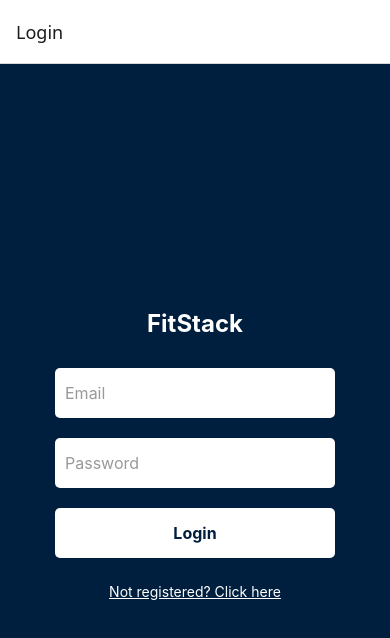
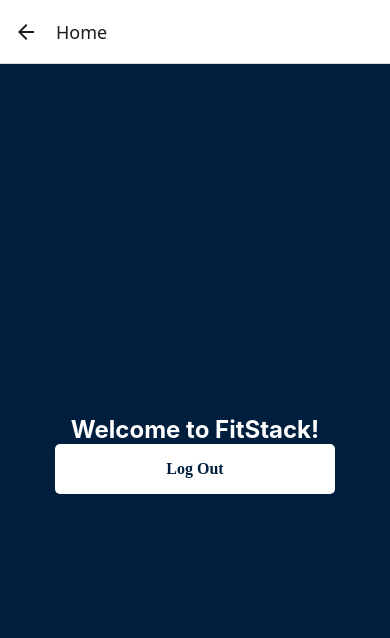
Before and after one commit to TUDublinBlanchBusinessIT/project-moyaknox-2, a React Native app: screen /Home in a window 390 px wide. Shown: the top 638 px of the page. Built offline with nearby package versions, Linux system fonts and the light colour scheme.

Commit message:
added home screen

```diff
--- a/App.js
+++ b/App.js
@@ -1,17 +1,78 @@
-import React from 'react';
+import React, { useState } from 'react';
 import { NavigationContainer } from '@react-navigation/native';
 import { createStackNavigator } from '@react-navigation/stack';
 import LoginScreen from './screens/LoginScreen';
 import SignUpScreen from './screens/SignUpScreen';
+import HomeScreen from './screens/HomeScreen'; // Import HomeScreen
+import { getFirestore, collection, query, where, getDocs, setDoc, doc } from 'firebase/firestore';
+import { app } from './firebaseConfig'; // Import Firebase config
+
+const db = getFirestore(app);
 
 const Stack = createStackNavigator();
 
 export default function App() {
+  const handleLogin = async (email, password, navigation) => {
+    try {
+      const usernamesCollection = collection(db, 'usernames');
+      const q = query(usernamesCollection, where('email', '==', email));
+      const querySnapshot = await getDocs(q);
+
+      if (!querySnapshot.empty) {
+        const userDoc = querySnapshot.docs[0];
+        const userData = userDoc.data();
+
+        if (userData.password === password) {
+          alert('Login Successful!');
+          navigation.navigate('Home'); // Navigate to Home Screen
+        } else {
+          alert('Incorrect password!');
+        }
+      } else {
+        alert('Email not found!');
+      }
+    } catch (error) {
+      console.error('Error logging in:', error);
+      alert('Something went wrong. Please try again.');
+    }
+  };
+
+  const handleRegister = async (email, password, navigation) => {
+    try {
+      const usernamesCollection = collection(db, 'usernames');
+      await setDoc(doc(usernamesCollection, email), { email, password });
+      alert('Account created successfully!');
+      navigation.navigate('Home'); // Navigate to Home Screen
+    } catch (error) {
+      console.error('Error registering:', error);
+      alert('Something went wrong. Please try again.');
+    }
+  };
+
   return (
     <NavigationContainer>
       <Stack.Navigator initialRouteName="Login">
-        <Stack.Screen name="Login" component={LoginScreen} />
-        <Stack.Screen name="Register" component={SignUpScreen} />
+        <Stack.Screen name="Login">
+          {(props) => (
+            <LoginScreen
+              {...props}
+              handleLogin={(email, password, navigation) =>
+                handleLogin(email, password, navigation)
+              }
+            />
+          )}
+        </Stack.Screen>
+        <Stack.Screen name="Register">
+          {(props) => (
+            <SignUpScreen
+              {...props}
+              handleRegister={(email, password, navigation) =>
+                handleRegister(email, password, navigation)
+              }
+            />
+          )}
+        </Stack.Screen>
+        <Stack.Screen name="Home" component={HomeScreen} />
       </Stack.Navigator>
     </NavigationContainer>
   );
--- a/screens/HomeScreen.js
+++ b/screens/HomeScreen.js
@@ -0,0 +1,55 @@
+import React from 'react';
+import { View, Text, StyleSheet, TouchableOpacity } from 'react-native';
+
+export default function HomeScreen({ navigation }) {
+  return (
+    <View style={styles.container}>
+      <Text style={styles.text}>Welcome to FitStack!</Text>
+      <TouchableOpacity
+        style={styles.button}
+        onPress={() => navigation.navigate('Login')}
+        >
+            <text style={styles.buttonText}>Log Out</text>
+        </TouchableOpacity>
+    </View>
+  );
+}
+
+const styles = StyleSheet.create({
+  container: {
+    flex: 1,
+    justifyContent: 'center',
+    alignItems: 'center',
+    backgroundColor: '#001f3f',
+    padding: 20,
+  },
+
+  text: {
+    fontSize: 24,
+    color: '#fff',
+    fontWeight: 'bold',
+  },
+
+  title: {
+    fontSize: 24,
+    color: '#fff',
+    fontWeight: 'bold',
+    marginBottom: 30,
+  },
+
+  button: {
+    width:'80%',
+    height: 50,
+    backgroundColor: '#fff',
+    justifyContent: 'center',
+    alignItems: 'center',
+    borderRadius: 5,
+  },
+
+  buttonText: {
+    color: '#001f3f',
+    fontSize: 16,
+    fontWeight: 'bold',
+  },
+
+});
--- a/screens/LoginScreen.js
+++ b/screens/LoginScreen.js
@@ -5,7 +5,7 @@
 
 const db = getFirestore(app);
 
-export default function LoginScreen({ navigation }) {
+export default function LoginScreen({ navigation, }) {
   const [email, setEmail] = useState('');
   const [password, setPassword] = useState('');
 
@@ -25,6 +25,7 @@
         // Check if the password matches
         if (userData.password === password) {
           alert('Login Successful!');
+          navigation.navigate('Home');
         } else {
           alert('Incorrect password!');
         }
--- a/screens/SignUpScreen.js
+++ b/screens/SignUpScreen.js
@@ -24,7 +24,7 @@
       // Save data to Firestore
       await setDoc(docRef, { email, password });
       Alert.alert('Success', 'Account created successfully!');
-      navigation.navigate('Login'); // Redirect to the login screen
+      navigation.navigate('Home'); // Redirect to the home screen
     } catch (error) {
       console.error('Error signing up:', error);
       Alert.alert('Error', 'Something went wrong. Please try again.');
```
